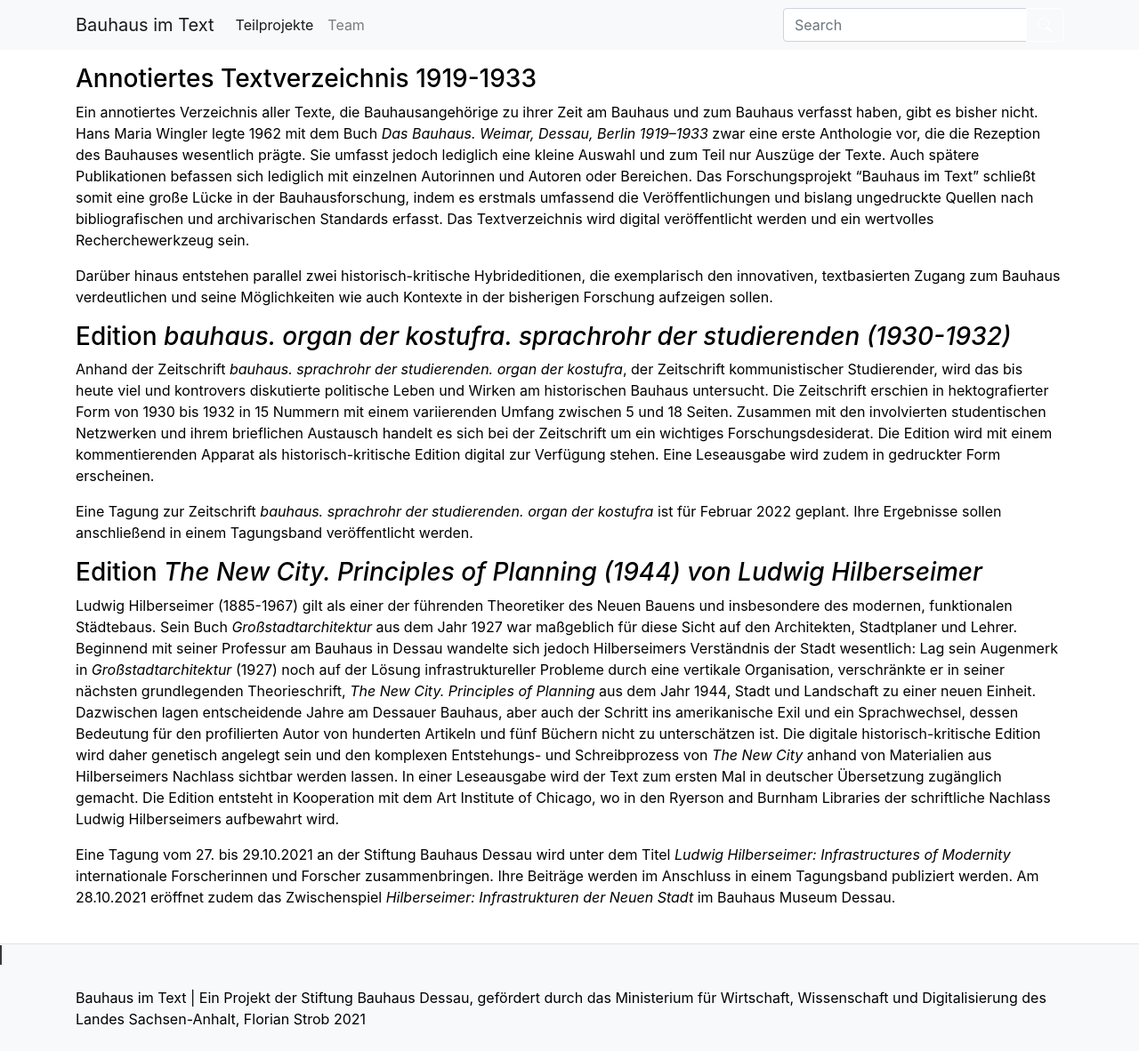
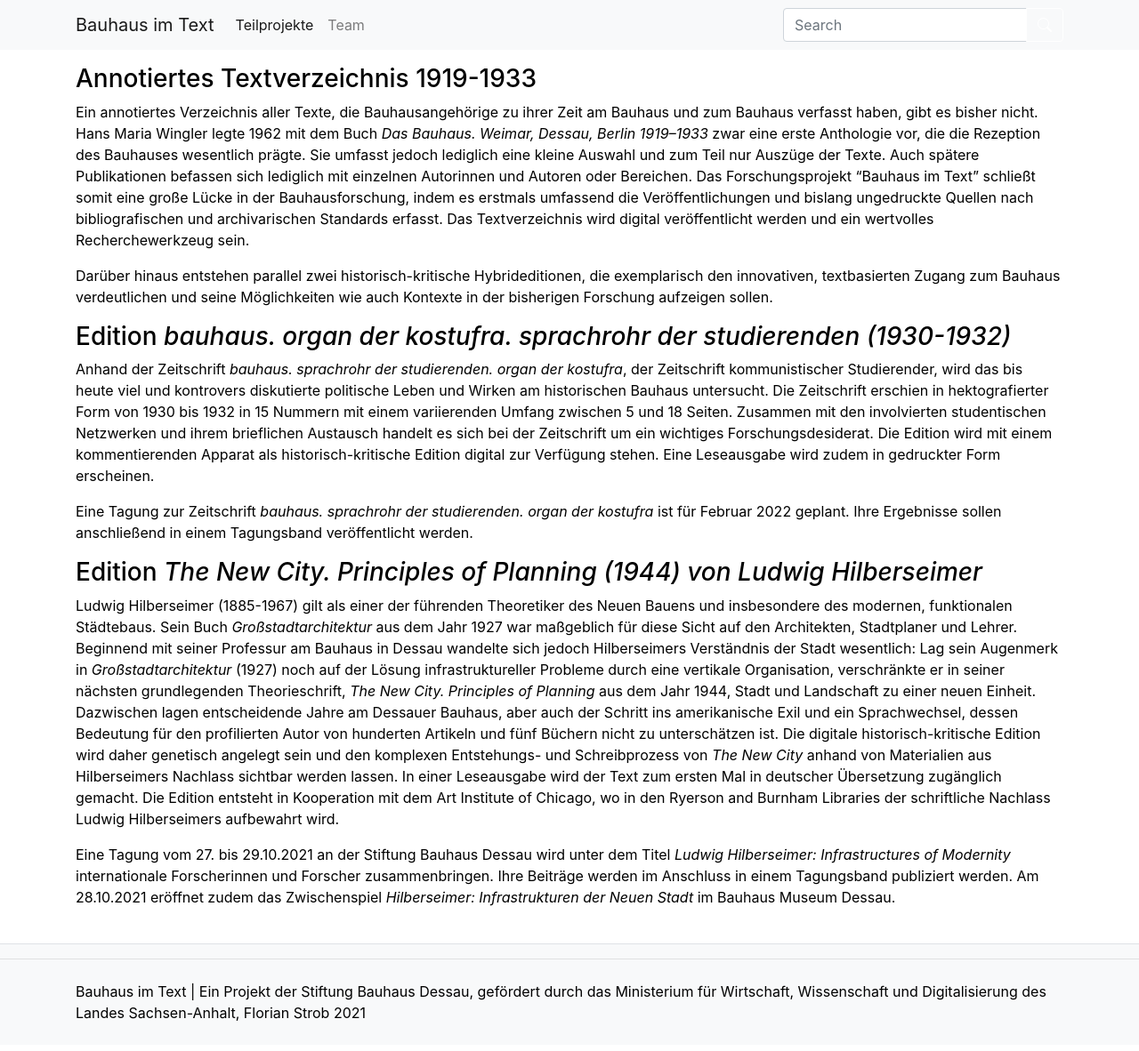
Before and after one commit to Bauhaus-im-Text/internetauftritt, a Jekyll site: the page built from pages/about.md, in a window 1280 px wide. Shown: the whole page at 89% size. Built offline with Jekyll 4.4.1, drawn with Linux system fonts in a browser that asks for light colours.

Commit message:
Update footer.html

```diff
--- a/_includes/template/footer.html
+++ b/_includes/template/footer.html
@@ -1,5 +1,5 @@
 <footer class="mt-auto border-top bg-light">
-    <span class="border-top"></span><span class="border border-dark"></span>
+    <hr class="solid">
     <div class="container my-4">
         <p><a href="{{ '/' | relative_url }}">{{ site.title }}</a> | {{ site.description }}, {{ site.author }} {{ site.year }}</p>
     </div>
```
